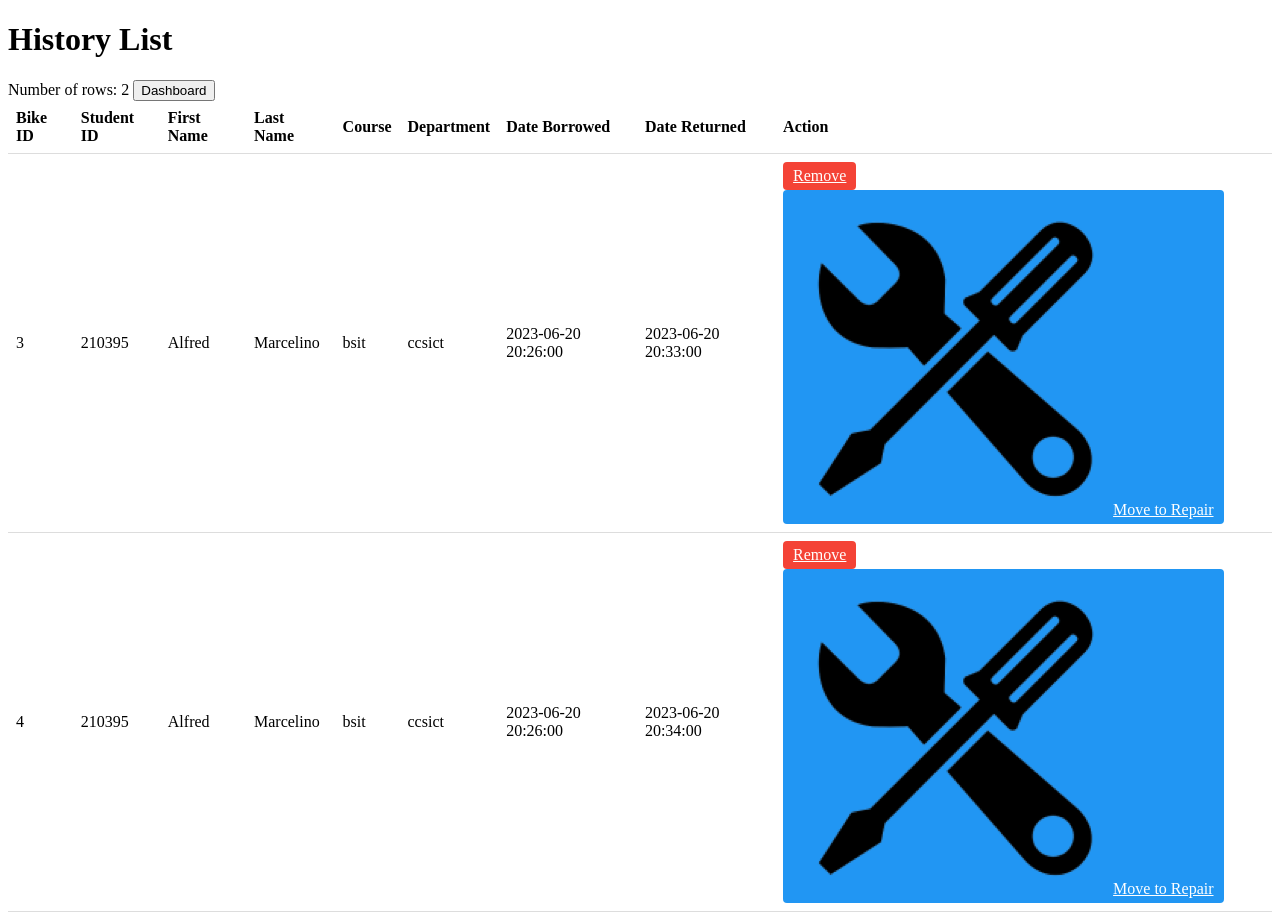
After one commit to alfreddcm/bike, a PHP site: page /historylist.php in a window 1280 px wide. The commit adds this page. Run offline with PHP 8.4, Linux system fonts and the light colour scheme; data comes from the database, SQL or seed files in the repository.

Commit message:
3
need to update:
repairlist
confirm()
add broken parts

```diff
--- a/HTML/bikelist.php
+++ b/HTML/bikelist.php
@@ -165,9 +165,6 @@ function dash(){
             echo "<img src='delete.png' alt='Delete' class='remove-icon'>";
             echo "<span class='remove-text'>Remove</span>";
             echo "</a>";
-            echo "<a href='movetorepair.php?rn=" . $row['bikeid'] . "' class='repair-button'>";
-            echo "<img src='repair.png' alt='Move to Repair' class='repair-icon'>";
-            echo "<span class='repair-text'>Move to Repair</span></a>";
             echo "</div>";
         }
     } else {
--- /dev/null
+++ b/HTML/historylist.php
@@ -0,0 +1,153 @@
+<?php
+error_reporting(E_ALL);
+ini_set('display_errors', 1);
+
+require_once 'connection.php';
+$sql = "SELECT * FROM history";
+$result = $conn->query($sql);
+
+// Removing from history
+if (isset($_GET['remove'])) {
+    $bikeid = $_GET['remove'];
+
+    $deleteStmt = $conn->prepare("DELETE FROM history WHERE bikeid = ?");
+    $deleteStmt->bind_param("s", $bikeid);
+
+    if ($deleteStmt->execute() && $deleteStmt->affected_rows > 0) {
+        echo "<script>alert('Bike removed from history!'); window.location.href='historylist.php';</script>";
+    } else {
+        echo "<script>alert('Error removing bike from history!');</script>";
+    }
+
+    $deleteStmt->close();
+}
+
+// Moving to repair
+if (isset($_GET['repair'])) {
+    $bikeid = $_GET['repair'];
+
+    $deleteStmt = $conn->prepare("DELETE FROM history WHERE bikeid = ?");
+    $deleteStmt->bind_param("s", $bikeid);
+
+    if ($deleteStmt->execute() && $deleteStmt->affected_rows > 0) {
+        $insertStmt = $conn->prepare("INSERT INTO repairlist (bikeid) VALUES (?)");
+        $insertStmt->bind_param("s", $bikeid);
+
+        if ($insertStmt->execute() && $insertStmt->affected_rows > 0) {
+            echo "<script>alert('Bike moved to repair list!'); window.location.href='historylist.php';</script>";
+        } else {
+            echo "<script>alert('Error moving bike to repair list!');</script>";
+        }
+
+        $insertStmt->close();
+    } else {
+        echo "<script>alert('Error removing bike from history!');</script>";
+    }
+
+    $deleteStmt->close();
+}
+
+?>
+
+<!DOCTYPE html>
+<html>
+
+<head>
+    <title>History List</title>
+    <style>
+        table {
+            width: 100%;
+            border-collapse: collapse;
+        }
+
+        th, td {
+            padding: 8px;
+            text-align: left;
+            border-bottom: 1px solid #ddd;
+        }
+
+        tr:hover {
+            background-color: #f5f5f5;
+        }
+
+        .remove-button, .repair-button {
+            display: inline-block;
+            padding: 5px 10px;
+            border: none;
+            border-radius: 4px;
+            cursor: pointer;
+        }
+
+        .remove-button {
+            background-color: #f44336;
+            color: #fff;
+        }
+
+        .remove-button:hover {
+            background-color: #d32f2f;
+        }
+
+        .repair-button {
+            background-color: #2196f3;
+            color: #fff;
+        }
+
+        .repair-button:hover {
+            background-color: #1976d2;
+        }
+    </style>
+    <script>
+        function dash(){
+    window.location.href="dashboard.php";
+}
+    </script>
+</head>
+
+<body>
+    <h1>History List</h1>
+    <?php
+    echo "Number of rows: " . $result->num_rows;
+    ?>
+
+    <table>
+        <tr>
+            <th>Bike ID</th>
+            <th>Student ID</th>
+            <th>First Name</th>
+            <th>Last Name</th>
+            <th>Course</th>
+            <th>Department</th>
+            <th>Date Borrowed</th>
+            <th>Date Returned</th>
+            <th>Action</th>
+        </tr>
+        <?php
+        if ($result->num_rows > 0) {
+            while ($row = $result->fetch_assoc()) {
+                echo "<tr>";
+                echo "<td>" . $row["bikeid"] . "</td>";
+                echo "<td>" . $row["studidno"] . "</td>";
+                echo "<td>" . $row["studfname"] . "</td>";
+                echo "<td>" . $row["studlname"] . "</td>";
+                echo "<td>" . $row["course"] . "</td>";
+                echo "<td>" . $row["depname"] . "</td>";
+                echo "<td>" . $row["dtborrow"] . "</td>";
+                echo "<td>" . $row["dtreturn"] . "</td>";
+                echo "<td>";
+                echo "<a class='remove-button' href='historylist.php?remove=" . $row["bikeid"] . "'>Remove</a>";
+                echo "<a href='movetorepair.php?rn=" . $row['bikeid'] . "&studidno=" . $row['studidno'] . "&studfname=" . $row['studfname'] . "' class='repair-button'>";
+                echo "<img src='repair.png' alt='Move to Repair' class='repair-icon'>";
+                echo "<span class='repair-text'>Move to Repair</span></a>";
+                echo "</td>";
+                echo "</tr>";
+
+            }
+        } else {
+            echo "<tr><td colspan='9'>No records found.</td></tr>";
+        }
+        ?>
+        <button onclick="dash()">Dashboard</button>
+    </table>
+</body>
+
+</html>
```
Also changed, not shown: HTML/dashboard.php (+7 -6 lines), HTML/movetorepair.php (+55 -68 lines), HTML/repairlist.php (+113 -1 lines), HTML/saveparts.php (+30 -19 lines).
